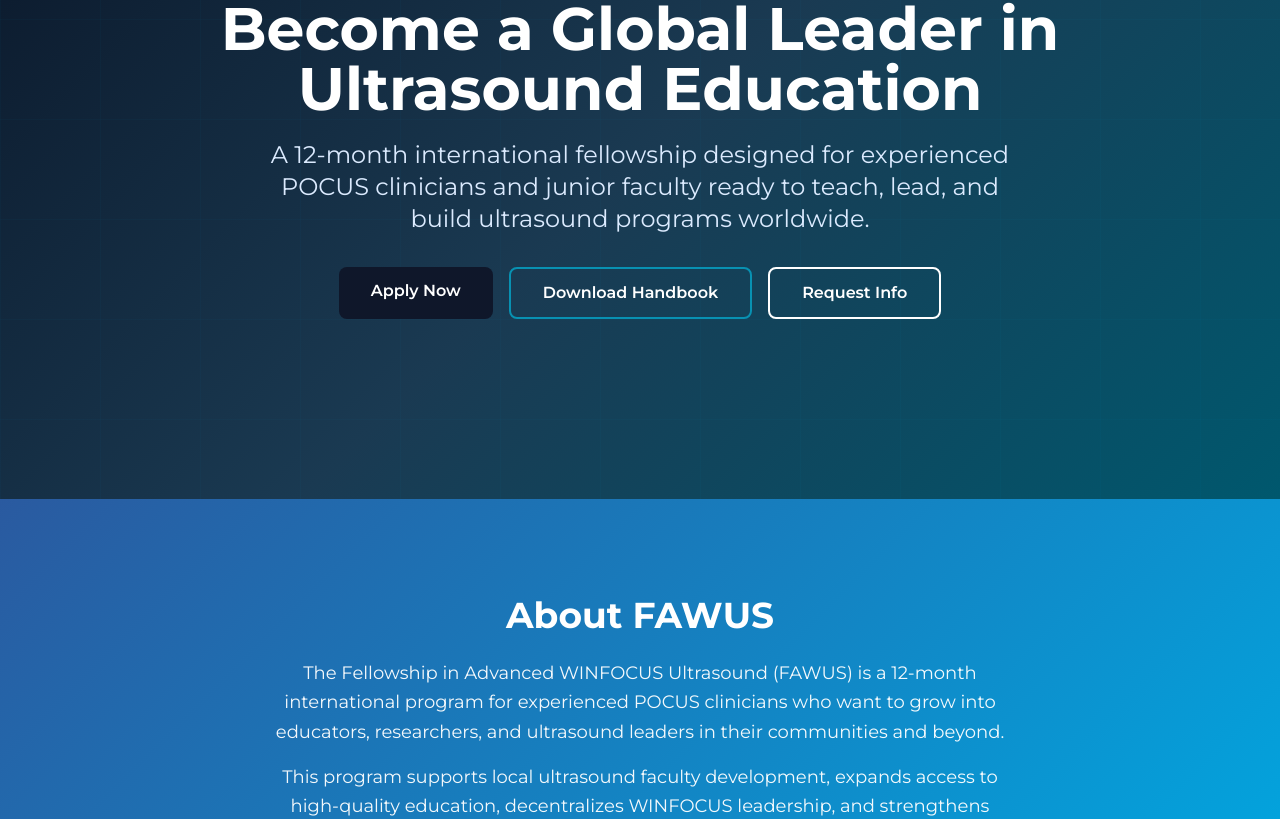
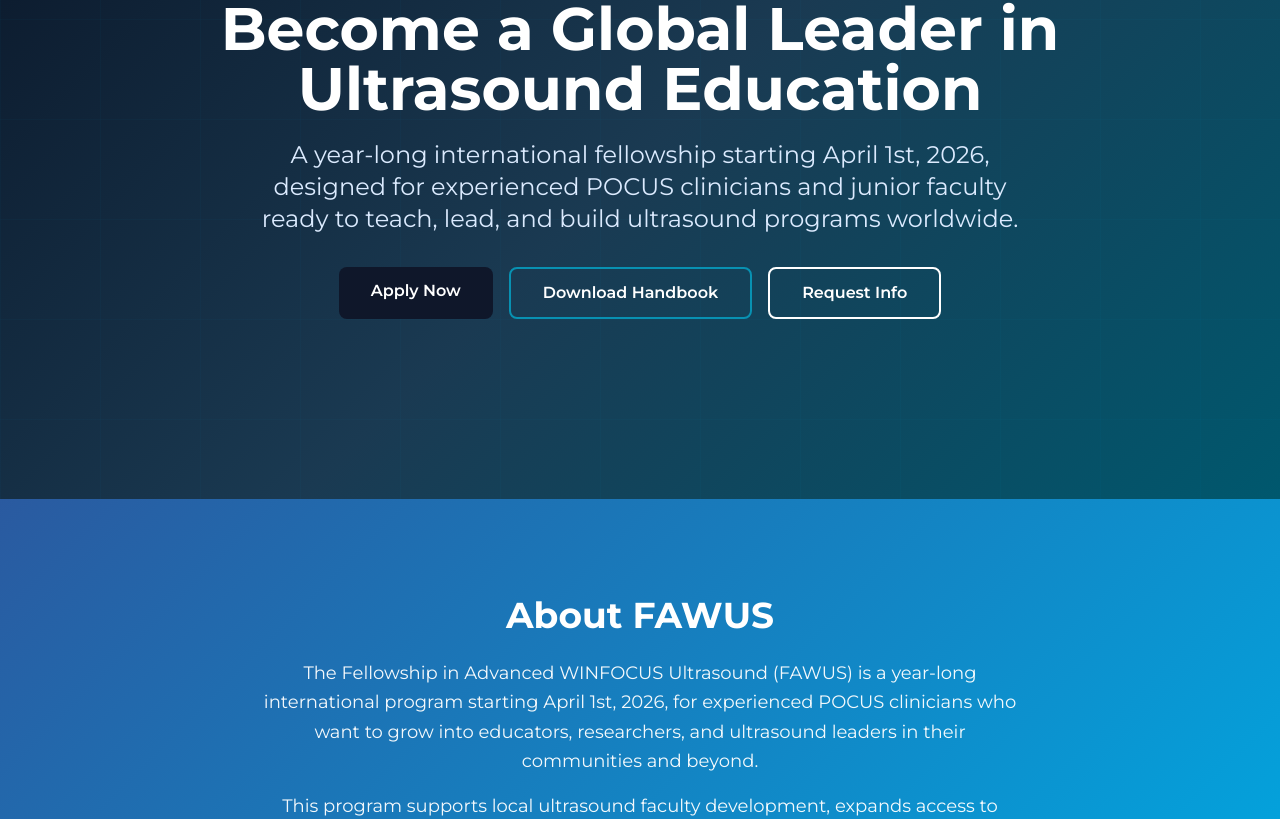
Before and after one commit to bjwalsh93/winfocus-fellowship, a SvelteKit app: page / in a window 1280 px wide. Shown: the part 261-1080 px from the top of the page. Built offline with nearby package versions, Linux system fonts and the light colour scheme.

Commit message:
Update program start date to April 1st, 2026 and faculty count to 30+

```diff
--- a/src/routes/+page.svelte
+++ b/src/routes/+page.svelte
@@ -9,7 +9,7 @@
 	<title>FAWUS - Fellowship in Advanced WINFOCUS Ultrasound | Global Ultrasound Education</title>
 	<meta
 		name="description"
-		content="Become a global leader in ultrasound education with FAWUS - a 12-month international fellowship for experienced POCUS clinicians ready to teach, lead, and build ultrasound programs worldwide."
+		content="Become a global leader in ultrasound education with FAWUS - a year-long international fellowship starting April 1st, 2026, for experienced POCUS clinicians ready to teach, lead, and build ultrasound programs worldwide."
 	/>
 </svelte:head>
 
@@ -27,7 +27,7 @@
 		<div class="max-w-4xl mx-auto">
 			<h1 class="text-4xl md:text-6xl font-bold mb-5 leading-tight">Become a Global Leader in<br class="hidden md:block" />Ultrasound Education</h1>
 			<p class="text-lg md:text-2xl mb-8 text-blue-100 max-w-3xl mx-auto">
-				A 12-month international fellowship designed for experienced POCUS clinicians and junior faculty ready to teach, lead, and build ultrasound programs worldwide.
+				A year-long international fellowship starting April 1st, 2026, designed for experienced POCUS clinicians and junior faculty ready to teach, lead, and build ultrasound programs worldwide.
 			</p>
 			<div class="flex flex-col sm:flex-row gap-4 justify-center">
 				<Button href="/apply">Apply Now</Button>
@@ -47,7 +47,7 @@
             <h2 class="text-4xl font-bold mb-6">About FAWUS</h2>
 
             <p class="text-lg leading-relaxed opacity-95 max-w-3xl mx-auto mb-4">
-                The Fellowship in Advanced WINFOCUS Ultrasound (FAWUS) is a 12-month international program for experienced POCUS clinicians who want to grow into educators, researchers, and ultrasound leaders in their communities and beyond.
+                The Fellowship in Advanced WINFOCUS Ultrasound (FAWUS) is a year-long international program starting April 1st, 2026, for experienced POCUS clinicians who want to grow into educators, researchers, and ultrasound leaders in their communities and beyond.
             </p>
             <p class="text-lg leading-relaxed opacity-95 max-w-3xl mx-auto">
                 This program supports local ultrasound faculty development, expands access to high-quality education, decentralizes WINFOCUS leadership, and strengthens sustainable outreach worldwide.
@@ -190,7 +190,7 @@
 				<div class="opacity-90">Clinical Scans</div>
 			</div>
 			<div>
-				<div class="text-5xl font-bold mb-1">100</div>
+				<div class="text-5xl font-bold mb-1">30+</div>
 				<div class="opacity-90">Global Faculty</div>
 			</div>
 			<div>
--- a/src/routes/apply/+page.svelte
+++ b/src/routes/apply/+page.svelte
@@ -84,8 +84,11 @@
 <section class="bg-gradient-to-r from-primary to-primary-light text-white py-16">
 	<div class="container-custom text-center">
 		<h1 class="text-5xl font-bold mb-4">Apply to FAWUS</h1>
-		<p class="text-xl text-blue-100 max-w-2xl mx-auto mb-8">
+		<p class="text-xl text-blue-100 max-w-2xl mx-auto mb-4">
 			Join the Fellowship in Advanced WINFOCUS Ultrasound and become a global leader in ultrasound education.
+		</p>
+		<p class="text-lg text-blue-100 max-w-2xl mx-auto mb-8">
+			<strong>Program Start Date:</strong> April 1st, 2026 | <strong>Duration:</strong> 12 Months
 		</p>
 		<div class="bg-blue-50/20 p-6 rounded-xl max-w-2xl mx-auto">
 			<h3 class="text-lg font-semibold mb-4">Application Checklist</h3>
--- a/src/routes/program/+page.svelte
+++ b/src/routes/program/+page.svelte
@@ -21,13 +21,13 @@
 		<div class="prose max-w-none">
 		<h2 class="text-3xl font-bold text-dark mb-6">What is FAWUS?</h2>
 		<p class="text-lg text-gray mb-8">
-				The Fellowship in Advanced WINFOCUS Ultrasound (FAWUS) is a 12-month international program for experienced POCUS clinicians who want to grow into educators, researchers, and ultrasound leaders in their communities and beyond.
+			The Fellowship in Advanced WINFOCUS Ultrasound (FAWUS) is a year-long international program starting April 1st, 2026, for experienced POCUS clinicians who want to grow into educators, researchers, and ultrasound leaders in their communities and beyond.
 		</p>
 
 		<div class="grid md:grid-cols-3 gap-6 mb-12">
 			<div class="text-center p-6 bg-blue-50 rounded-xl">
-					<div class="text-4xl font-bold text-[#00A8E1] mb-2">12</div>
-					<div class="text-gray">Months Duration</div>
+				<div class="text-4xl font-bold text-[#00A8E1] mb-2">Apr 1, 2026</div>
+				<div class="text-gray">Program Start</div>
 			</div>
 				<div class="text-center p-6 bg-blue-50 rounded-xl">
 					<div class="text-4xl font-bold text-[#00A8E1] mb-2">Virtual</div>
@@ -53,7 +53,8 @@
 				<span class="text-3xl mr-3">⏱️</span> Format & Duration
 			</h3>
 			<ul class="space-y-3 text-gray">
-					<li>• <strong>Length:</strong> 12 Months</li>
+				<li>• <strong>Start Date:</strong> April 1st, 2026</li>
+				<li>• <strong>Length:</strong> 12 Months (Year-Long Program)</li>
 				<li>• <strong>Format:</strong> Mostly virtual; clinical work at your home institution</li>
 				<li>• <strong>Support:</strong> Guided by local and global WINFOCUS mentors</li>
 			</ul>
```
Also changed, not shown: static/one-pagers/fawus-overview-english.html (+5 -4 lines), static/faculty/stig-holm-ovesen.jpg (added). Lines whose indentation alone changed are shown as unchanged.
